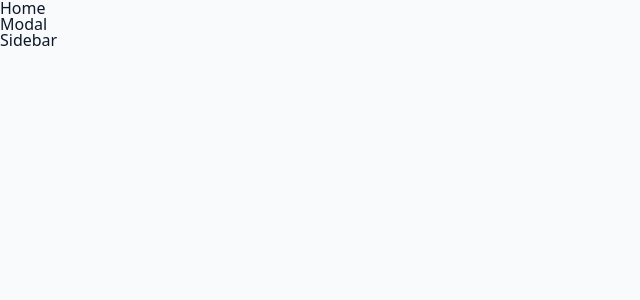
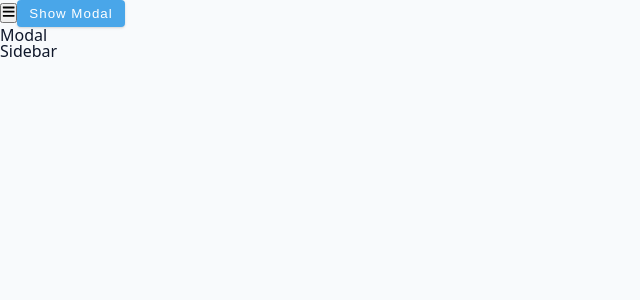
Before and after one commit to LaelPierre/react_projects, a React (Vite) app in the folder sidebar_modal/: page / in a window 1280 px wide. Shown: the top 300 px of the page, without its empty margins (0-640 px from the left). Built offline with nearby package versions, Linux system fonts and the light colour scheme.

Commit message:
added home component

```diff
--- a/sidebar_modal/src/App.jsx
+++ b/sidebar_modal/src/App.jsx
@@ -4,11 +4,11 @@ import Sidebar from "./Sidebar";
 
 const App = () => {
   return (
-    <main>
+    <>
       <Home />
       <Modal />
       <Sidebar />
-    </main>
+    </>
   );
 };
 export default App;
--- a/sidebar_modal/src/Home.jsx
+++ b/sidebar_modal/src/Home.jsx
@@ -1,11 +1,21 @@
 import React from "react";
 import { useGlobalContext } from "./context";
+import { FaBars } from "react-icons/fa";
 
 const Home = () => {
   const { openSidebar, openModal } = useGlobalContext();
   console.log(openSidebar);
 
-  return <div>Home</div>;
+  return (
+    <main>
+      <button onClick={openSidebar} className="sidebar-toggle">
+        <FaBars />
+      </button>
+      <button onClick={openModal} className="btn">
+        show modal
+      </button>
+    </main>
+  );
 };
 
 export default Home;
```
